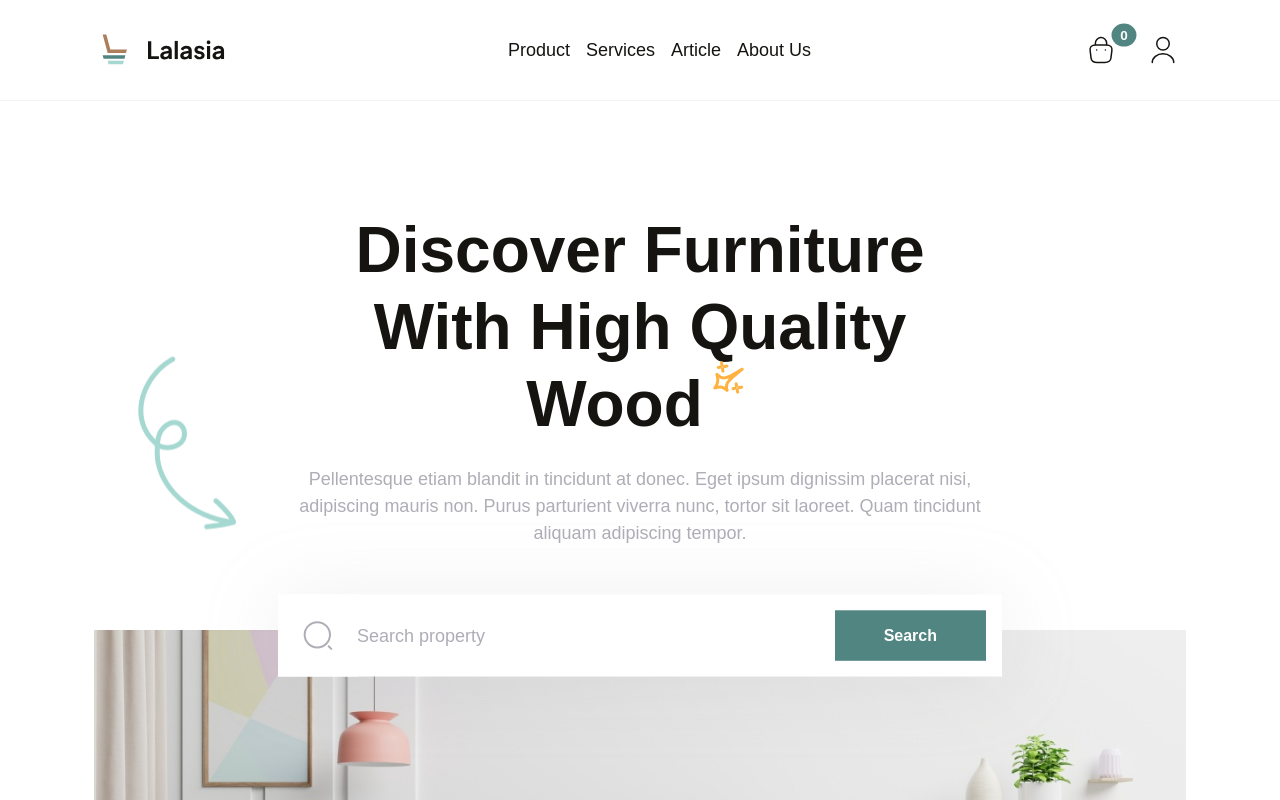
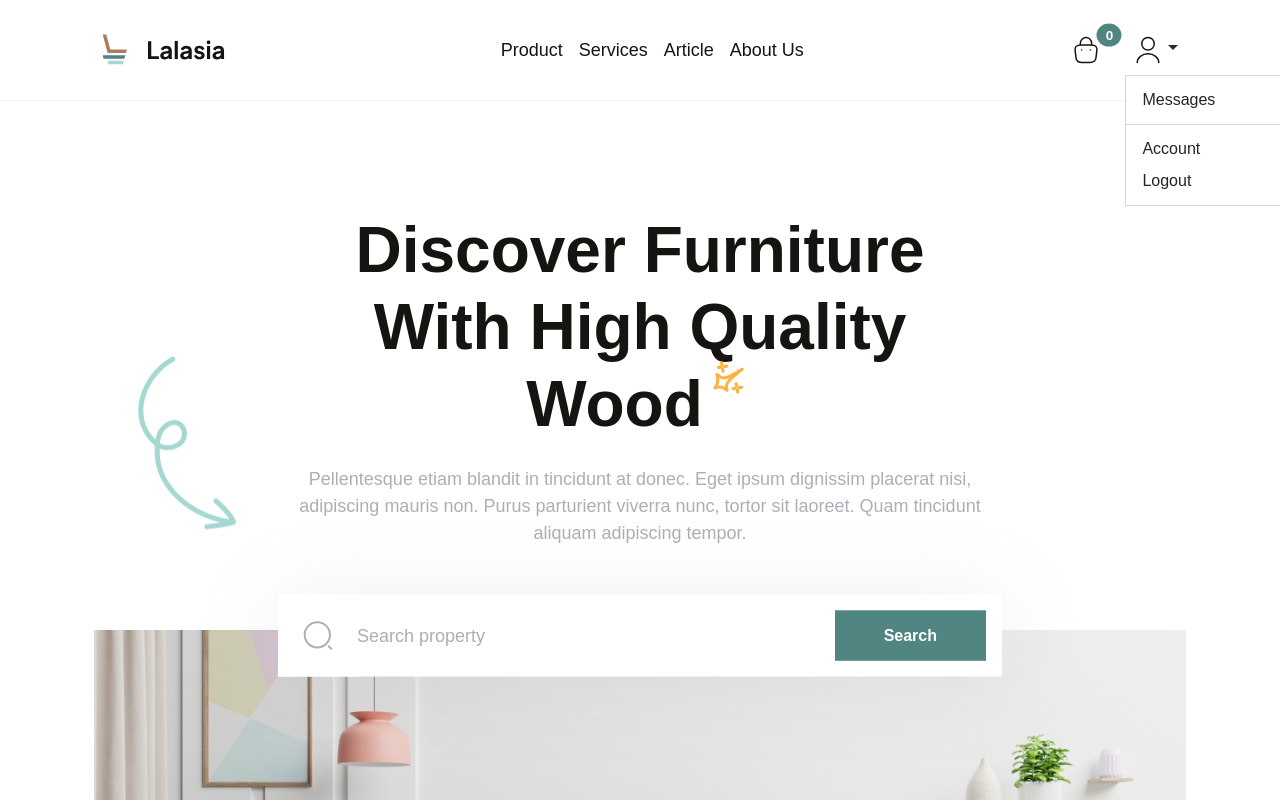
Before and after one commit to gbertl/lalasia, a React (Create React App) app: page / in a window 1280 px wide. Both pictures are taken after a click on the button 1162 px from the left and 50 px from the top of the page. Shown: the top 800 px of the page. Built offline with nearby package versions, Linux system fonts and the light colour scheme; a web font is replaced by a local one.

Commit message:
add dropdown in user icon

```diff
--- a/src/assets/scss/main.scss
+++ b/src/assets/scss/main.scss
@@ -28,6 +28,7 @@
 @import '~bootstrap/scss/card';
 @import '~bootstrap/scss/tooltip';
 @import '~bootstrap/scss/badge';
+@import '~bootstrap/scss/dropdown';
 
 @import './base/root';
 @import './base/global';
--- a/src/layouts/Header/index.tsx
+++ b/src/layouts/Header/index.tsx
@@ -11,6 +11,7 @@ import bag from '../../assets/images/icons/bag.svg';
 import user from '../../assets/images/icons/user.svg';
 
 import './style.scss';
+import { Dropdown } from 'react-bootstrap';
 
 const Header = () => {
   return (
@@ -40,9 +41,18 @@ const Header = () => {
                 </Badge>
               </Nav.Link>
             </OverlayTrigger>
-            <Nav.Link>
-              <Image src={user} />
-            </Nav.Link>
+            <Dropdown>
+              <Dropdown.Toggle as={Nav.Link}>
+                <Image src={user} />
+              </Dropdown.Toggle>
+
+              <Dropdown.Menu>
+                <Dropdown.Item>Messages</Dropdown.Item>
+                <Dropdown.Divider />
+                <Dropdown.Item>Account</Dropdown.Item>
+                <Dropdown.Item>Logout</Dropdown.Item>
+              </Dropdown.Menu>
+            </Dropdown>
           </Nav>
         </Navbar.Collapse>
       </Container>
```
